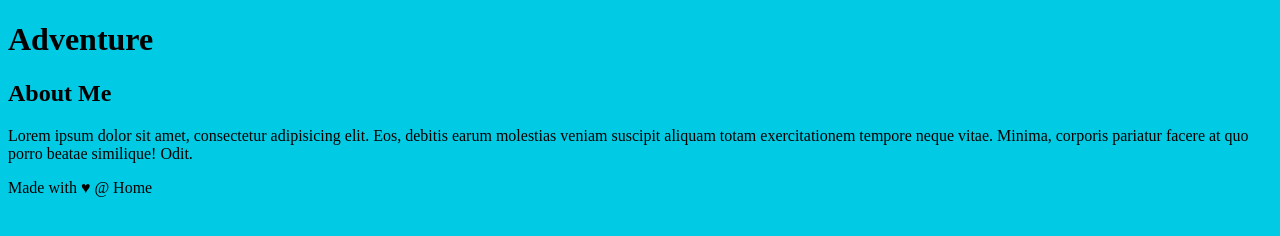
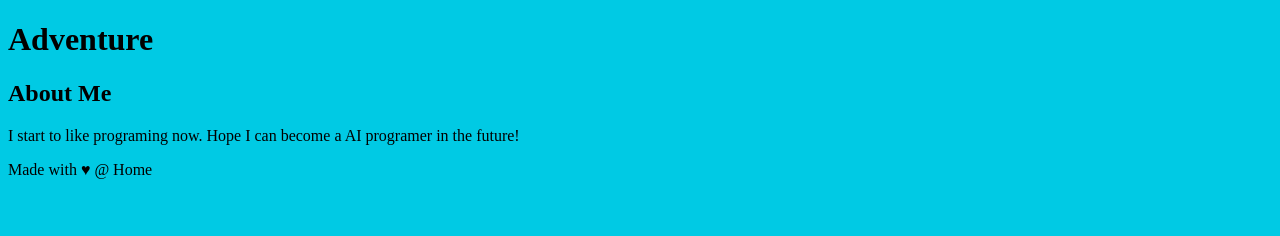
Before and after one commit to djhdder/new-git-progect, a plain HTML site: page index.html in a window 1280 px wide. Drawn offline with Linux system fonts and the light colour scheme.

Commit message:
change some info in <aside>

```diff
--- a/index.html
+++ b/index.html
@@ -22,7 +22,7 @@
     <aside>
         <h2>About Me</h2>
 
-        <p>Lorem ipsum dolor sit amet, consectetur adipisicing elit. Eos, debitis earum molestias veniam suscipit aliquam totam exercitationem tempore neque vitae. Minima, corporis pariatur facere at quo porro beatae similique! Odit.</p>
+        <p>I start to like programing now. Hope I can become a AI programer in the future!</p>
     </aside>
 
     <footer>
```
